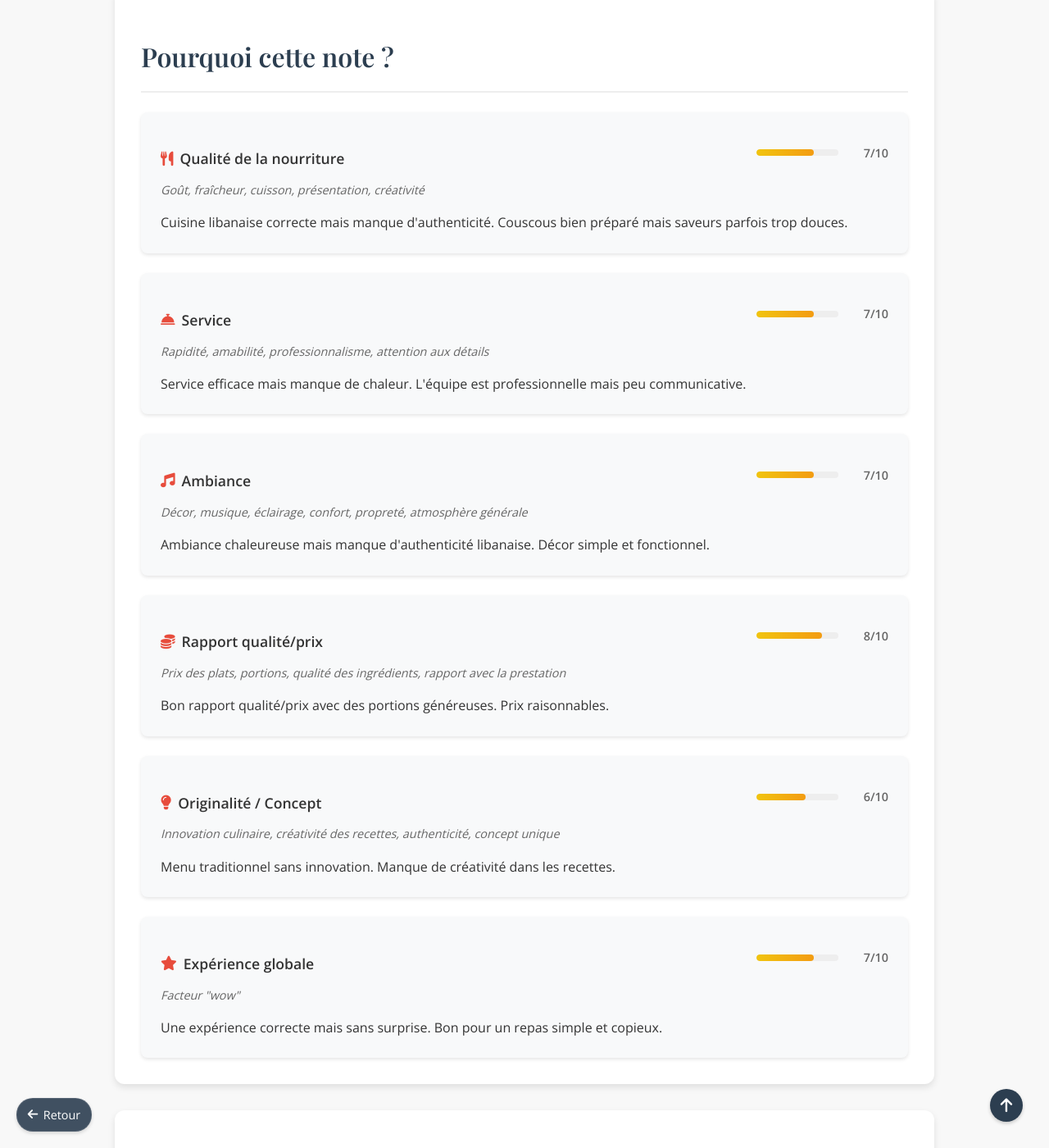
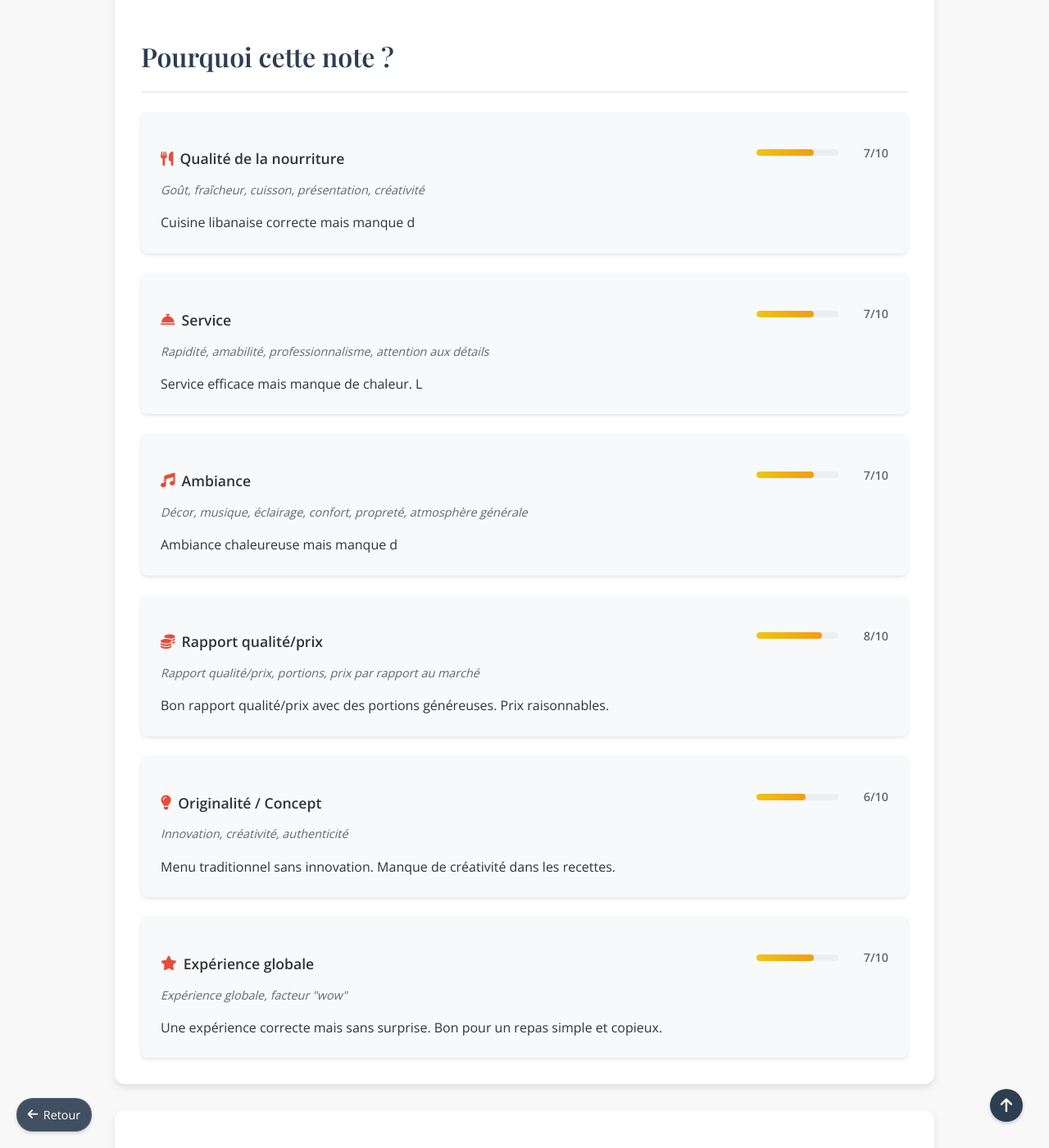
Before and after one commit to Natael21/blog-culinaire, a Jekyll site: the page built from _posts/2023-07-29-baladi.markdown, in a window 1280 px wide and 1400 px high, scrolled down 1810 px. Shown: the whole window at 82% size. Built offline with Jekyll 4.4.1, drawn with Linux system fonts in a browser that asks for light colours; a script that is not in the unit is left out; comment, search, counter and statistics services are not loaded.

Commit message:
Ajout du restaurant: 2023-07-29-baladi.markdown

```diff
--- a/_posts/2023-07-29-baladi.markdown
+++ b/_posts/2023-07-29-baladi.markdown
@@ -14,35 +14,40 @@
   - image: "/images/Baladi.jpeg"
   - image: "/images/Baladi Nicolas.jpg"
   - image: "/images/Baladi Nataël.jpg"
+
 ratings:
   food:
     score: 7
-    criteria: "Goût, fraîcheur, cuisson, présentation, créativité"
-    comment: "Cuisine libanaise correcte mais manque d'authenticité. Couscous bien préparé mais saveurs parfois trop douces."
+    criteria: 'Goût, fraîcheur, cuisson, présentation, créativité'
+    comment: "Cuisine libanaise correcte mais manque d"
   service:
     score: 7
-    criteria: "Rapidité, amabilité, professionnalisme, attention aux détails"
-    comment: "Service efficace mais manque de chaleur. L'équipe est professionnelle mais peu communicative."
+    criteria: 'Rapidité, amabilité, professionnalisme, attention aux détails'
+    comment: "Service efficace mais manque de chaleur. L"
   ambiance:
     score: 7
-    criteria: "Décor, musique, éclairage, confort, propreté, atmosphère générale"
-    comment: "Ambiance chaleureuse mais manque d'authenticité libanaise. Décor simple et fonctionnel."
+    criteria: 'Décor, musique, éclairage, confort, propreté, atmosphère générale'
+    comment: "Ambiance chaleureuse mais manque d"
   value:
     score: 8
+    criteria: 'Rapport qualité/prix, portions, prix par rapport au marché'
     comment: "Bon rapport qualité/prix avec des portions généreuses. Prix raisonnables."
   originality:
     score: 6
+    criteria: 'Innovation, créativité, authenticité'
     comment: "Menu traditionnel sans innovation. Manque de créativité dans les recettes."
   overall:
     score: 7
-    criteria: "Facteur \"wow\""
+    criteria: 'Expérience globale, facteur "wow"'
     comment: "Une expérience correcte mais sans surprise. Bon pour un repas simple et copieux."
 ---
 
-**Nataël** :
+
+
+<strong>Nataël</strong> :
 
 Après avoir goûté à de la nourriture iranienne, on a décidé de continuer sur notre lancée et d'en essayer un nouveau. Leur thé à la menthe est complètement incroyable et je le recommande fortement ! J'ai choisi le couscous aux légumes qui était copieux et savoureux. Les épices étaient bien dosées et les légumes parfaitement cuits.
 
-**Nicolas** :
+<strong>Nicolas</strong> :
 
 J'ai opté pour un plat de couscous royal qui était excellent ! Le couscous était parfaitement cuit, la viande était tendre et bien assaisonnée, et les légumes étaient frais. Le thé à la menthe était délicieux et le service était rapide. L'ambiance était très agréable et le personnel était très accueillant. C'est un excellent endroit pour découvrir la cuisine libano-marocaine !
```
Also changed, not shown: other parts of _posts/2023-07-29-baladi.markdown (+1 -1 lines).
